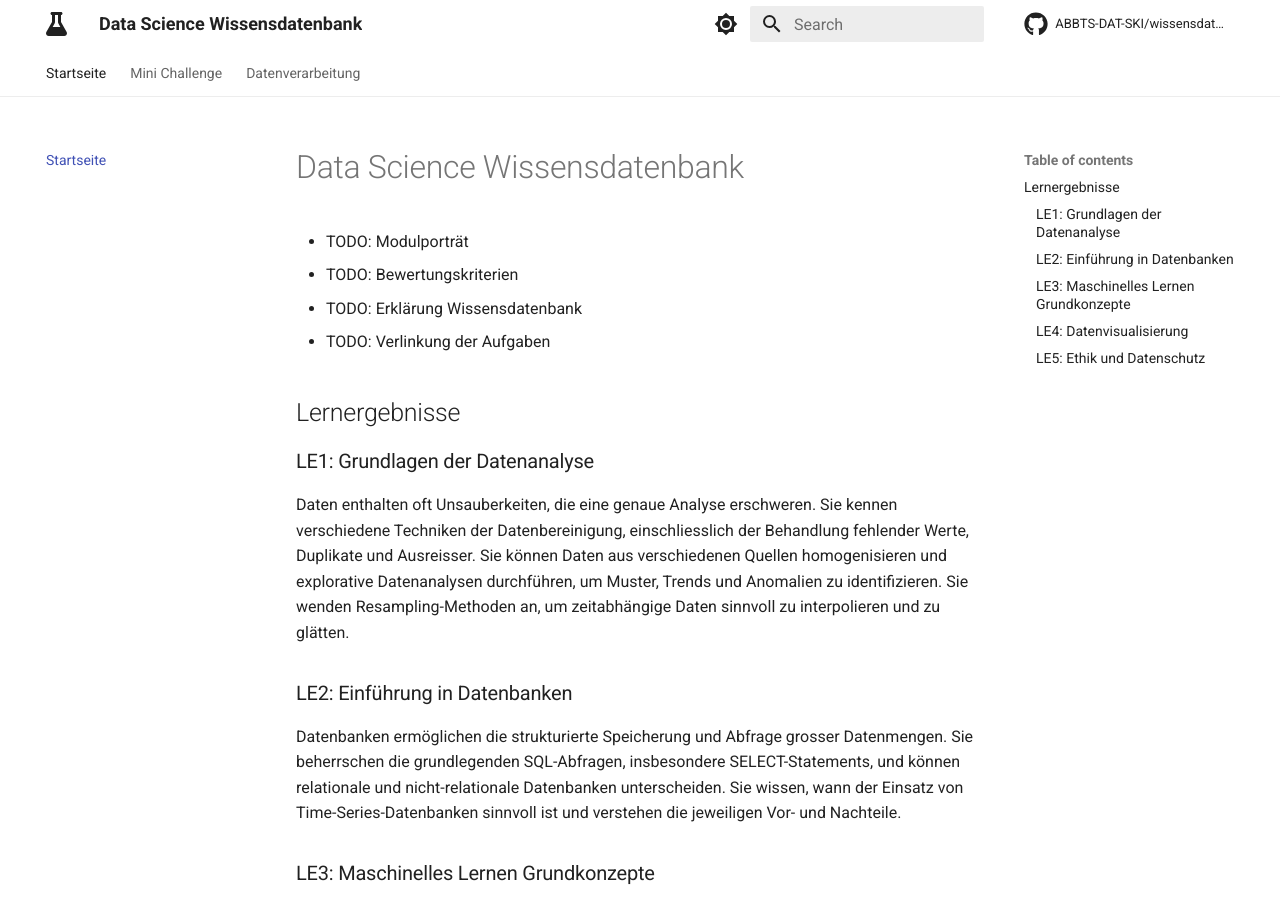
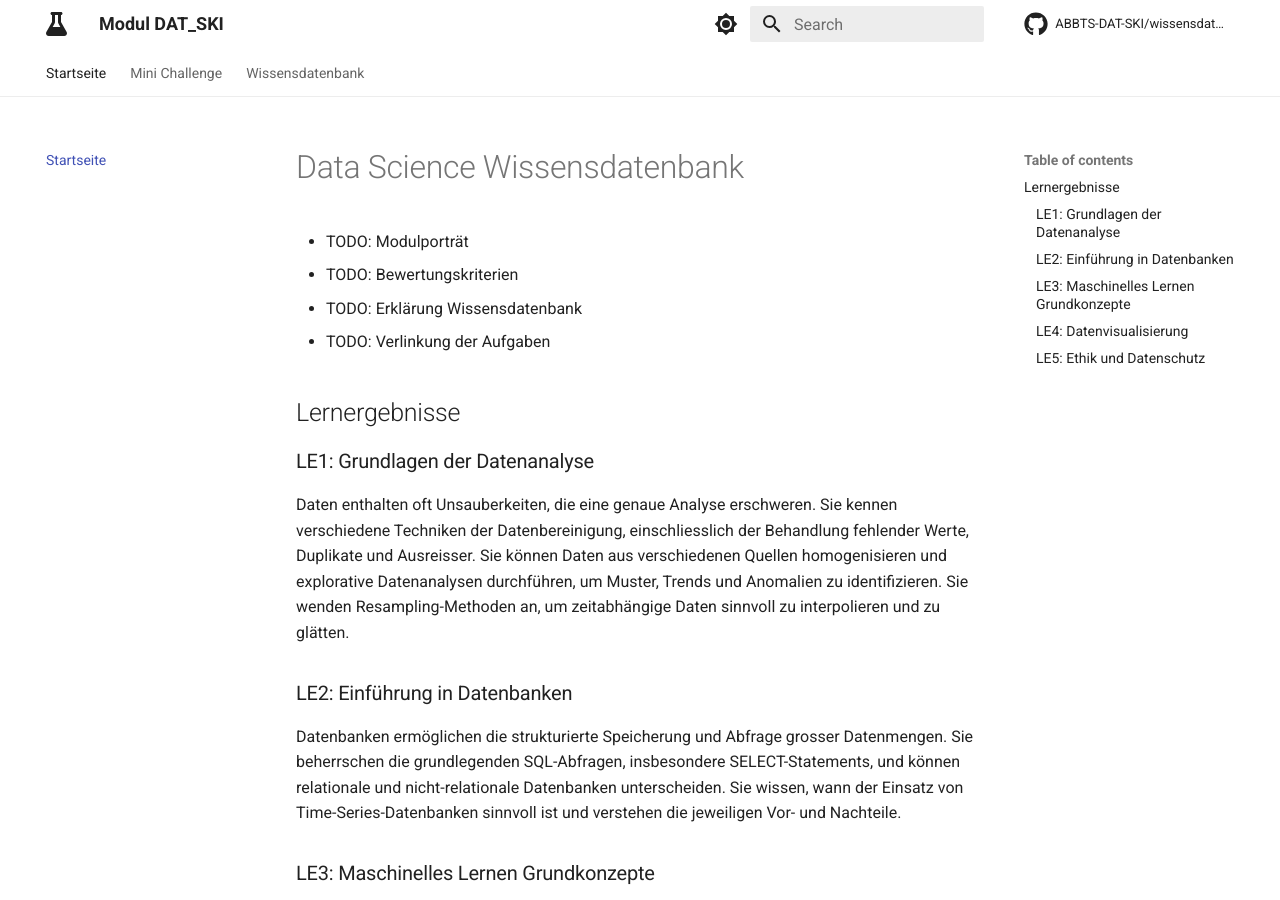
Before and after one commit to ABBTS-DAT-SKI/wissensdatenbank, an MkDocs documentation site: the page built from docs/index.md, in a window 1280 px wide and 900 px high. Built offline with MkDocs 1.6.1 and Material for MkDocs 9.7.7, drawn with Linux system fonts in a browser that asks for light colours; comment, search, counter and statistics services are not loaded; some of the changed lines change nothing that is shown.

Commit message:
change nav structure and page title

```diff
--- a/mkdocs.yaml
+++ b/mkdocs.yaml
@@ -1,4 +1,4 @@
-site_name: Data Science Wissensdatenbank
+site_name: Modul DAT_SKI
 repo_url: https://github.com/ABBTS-DAT-SKI/wissensdatenbank
 site_url: https://abbts-dat-ski.github.io/wissensdatenbank/
 site_description: Wissensdatenbank für das Modul DAT-SKI
@@ -8,11 +8,12 @@ repo_name: ABBTS-DAT-SKI/wissensdatenbank
 nav:
   - Startseite: index.md
   - Mini Challenge: mini_challenge.md
-  - Datenverarbeitung:
-    - Entfernen von Duplikaten: data-engineering/drop_duplicates.md
-    - Befüllen von fehlenden Werten: data-engineering/fillna.md
-    - Entfernen von Ausreissern: data-engineering/outliers.md
-    - Time-Indexes: data-engineering/time_indexes.md
+  - Wissensdatenbank:
+    - Datenverarbeitung:
+      - Entfernen von Duplikaten: data-engineering/drop_duplicates.md
+      - Befüllen von fehlenden Werten: data-engineering/fillna.md
+      - Entfernen von Ausreissern: data-engineering/outliers.md
+      - Time-Indexes: data-engineering/time_indexes.md
 
 plugins:
   - search
```
